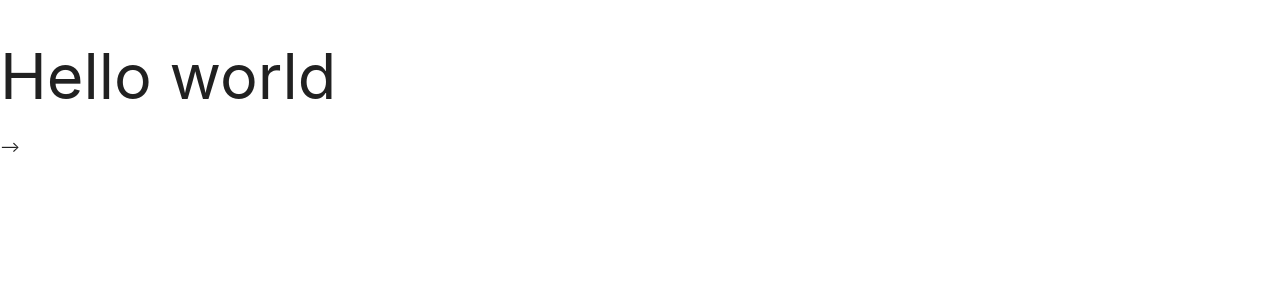
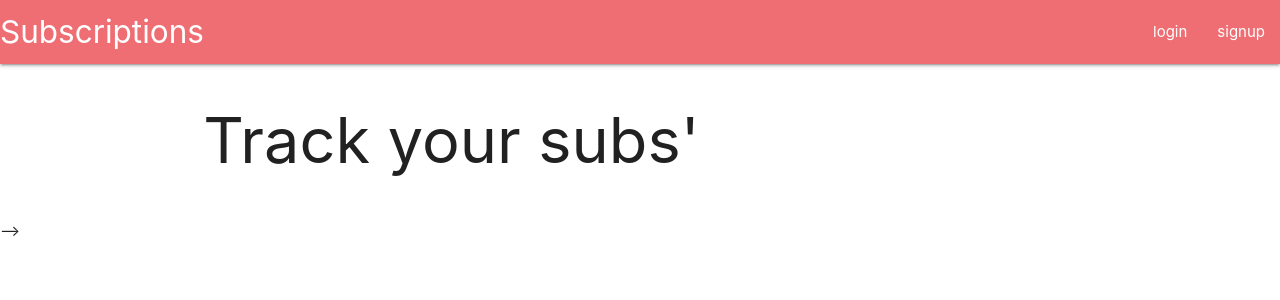
Before and after one commit to Valkimani/Track-your-subscriptions, a React (Create React App) app in the folder client/: page / in a window 1280 px wide. Shown: the top 300 px of the page. Built offline with nearby package versions, Linux system fonts and the light colour scheme.

Commit message:
Added a navbar in the compnents folder. Imported the navbar in app.js. Added a home folder in the containers.Added a home folder in containers and mapped it in app.js.

```diff
--- a/client/src/App.js
+++ b/client/src/App.js
@@ -1,11 +1,16 @@
-import React from 'react';
 
+import { BrowserRouter as Router, Switch, Route } from "react-router-dom";
+import Navbar from "./components/Navbar/Navbar";
+import Home from "./containers/Home/Home";
 
 function App() {
   return (
-    <div className="App">
-      <h1>Hello world</h1>
-    </div>
+    <Router>
+      <Navbar/>
+      <Switch>
+        <Route exact path="/" component={Home}></Route>
+      </Switch>
+    </Router>
   );
 }
 
--- a/client/src/components/Navbar/Navbar.jsx
+++ b/client/src/components/Navbar/Navbar.jsx
@@ -1,5 +1,5 @@
 import React from 'react';
-import navbar from './components/Navbar'
+
 
 const navbar = () => {
     return (
@@ -13,12 +13,13 @@ const navbar = () => {
 </ul>
 <nav>
   <div class="nav-wrapper">
-    <a href="#!" class="brand-logo">Logo</a>
+    <a href="#!" class="brand-logo">Subscriptions</a>
     <ul class="right hide-on-med-and-down">
-      <li><a href="sass.html">Sass</a></li>
-      <li><a href="badges.html">Components</a></li>
+      <li><a href="#">login</a></li>
+      <li><a href="#">signup</a></li>
 
-      <li><a class="dropdown-trigger" href="#!" data-target="dropdown1">Dropdown<i class="material-icons right">arrow_drop_down</i></a></li>
+ {/* This is a drop down arroww */}
+      {/* <li><a class="dropdown-trigger" href="#!" data-target="dropdown1">Dropdown<i class="material-icons right">arrow_drop_down</i></a></li> */}
     </ul>
   </div>
 </nav>
--- /dev/null
+++ b/client/src/containers/Home/Home.jsx
@@ -0,0 +1,16 @@
+import React from 'react';
+
+const Home = () => {
+    return (
+        <div className="container">
+            <div className="row">
+                <div className="col">
+                 <h1>Track your subs'</h1>
+                </div>
+            </div>
+
+        </div>
+    );
+};
+
+export default Home;
```
Also changed, not shown: client/src/containers/Signupform/Signupform.jsx (+28 -1 lines).
